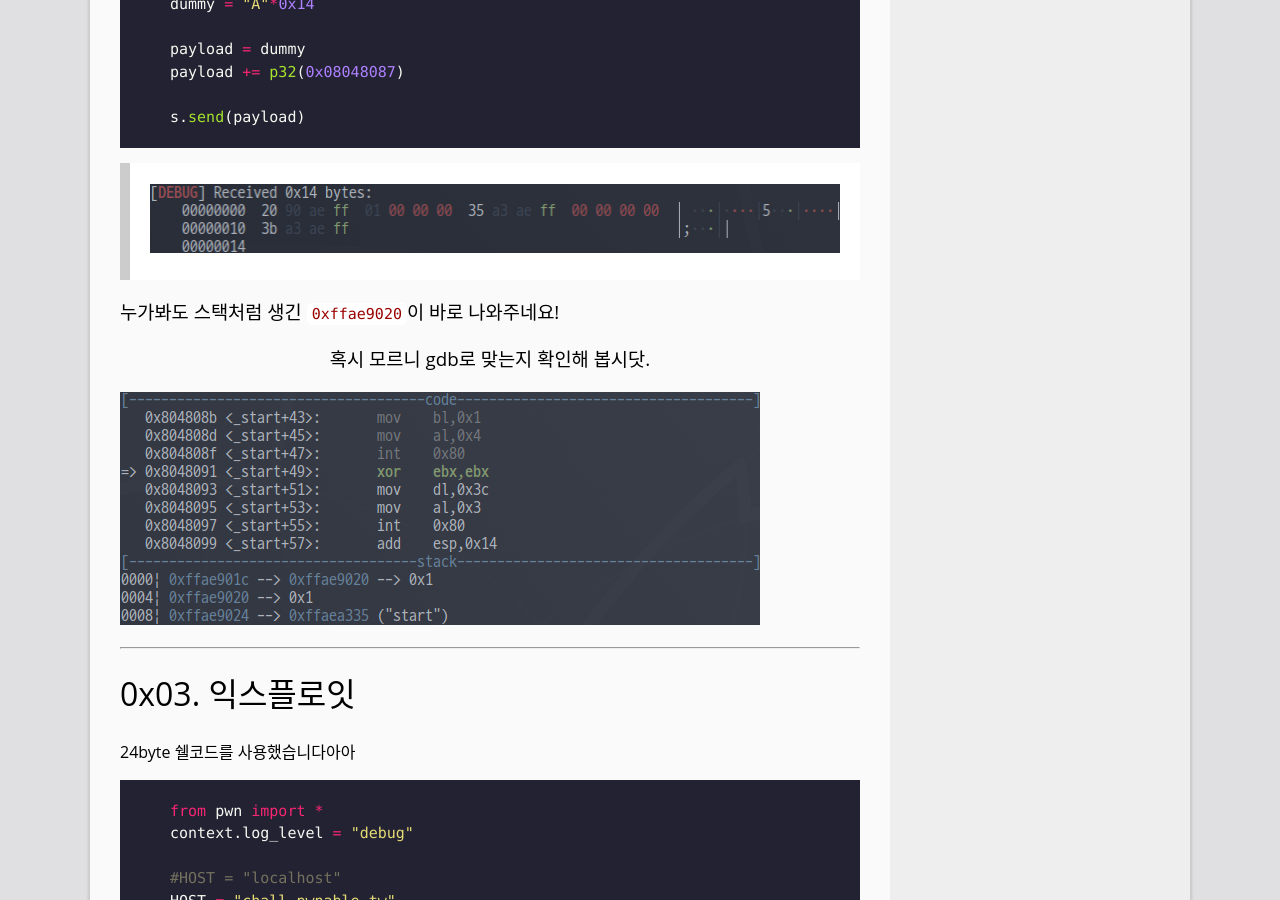
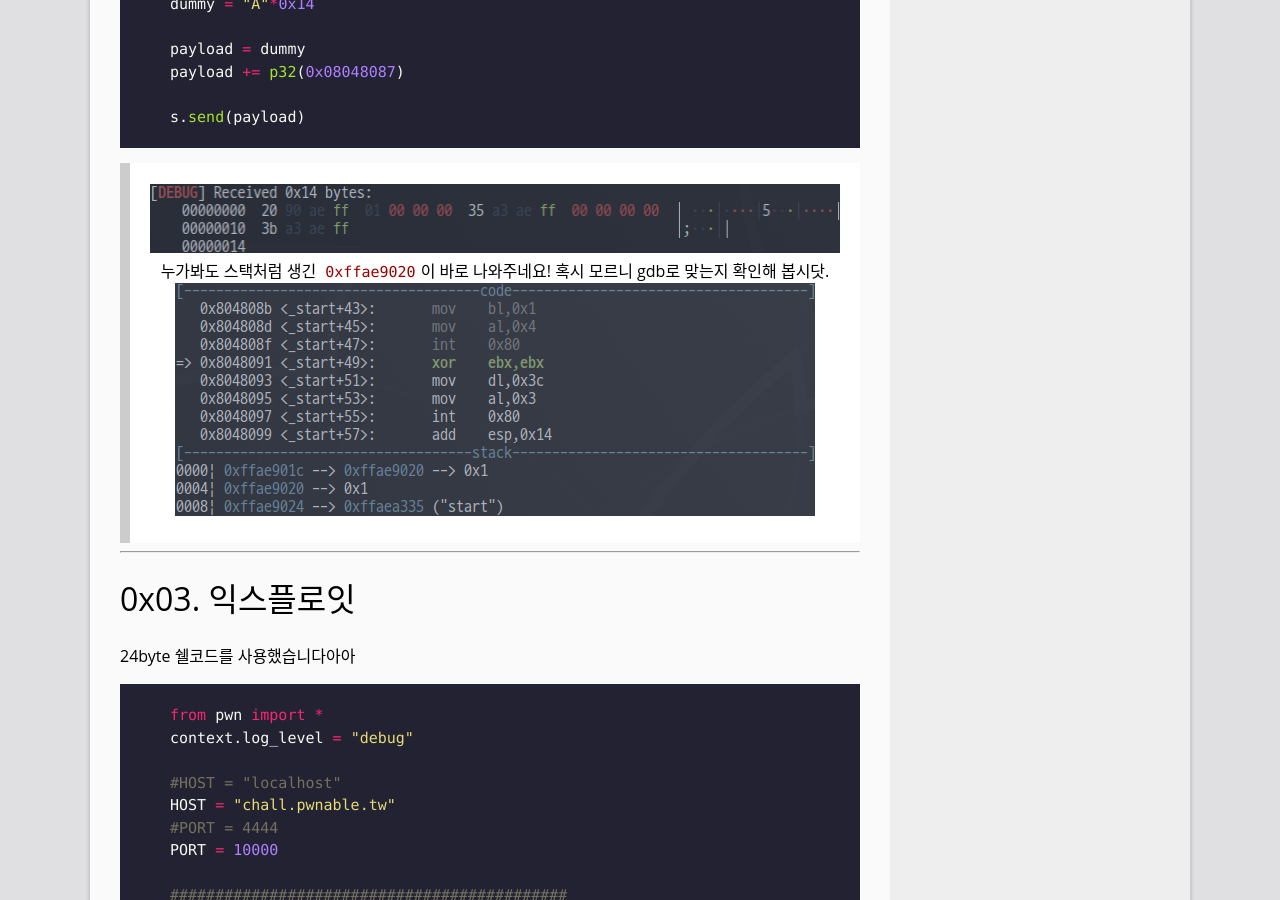
Before and after one commit to UnKN0wnName/stfwlg.github.io, a Jekyll site: the page built from _posts/2018-05-25-[pwnable.tw]_start.md, in a window 1280 px wide and 900 px high, scrolled down 2693 px. Built offline with Jekyll 4.4.1, drawn with Linux system fonts in a browser that asks for light colours.

Commit message:
pwnable.tw start

```diff
--- a/_posts/2018-05-25-[pwnable.tw]_start.md
+++ b/_posts/2018-05-25-[pwnable.tw]_start.md
@@ -100,10 +100,8 @@ s.send(payload)
 
 >{: refdef: style="text-align: center;"}
 ![stack_leak](/img/pwnable.tw/start/03.png)
-{: refdef}
-### 누가봐도 스택처럼 생긴 `0xffae9020`이 바로 나와주네요!
-### 혹시 모르니 gdb로 맞는지 확인해 봅시닷.
-{: refdef: style="text-align: center;"}
+누가봐도 스택처럼 생긴 `0xffae9020`이 바로 나와주네요!
+혹시 모르니 gdb로 맞는지 확인해 봅시닷.
 ![gdb_check](/img/pwnable.tw/start/04.png)
 {: refdef}
 
```
